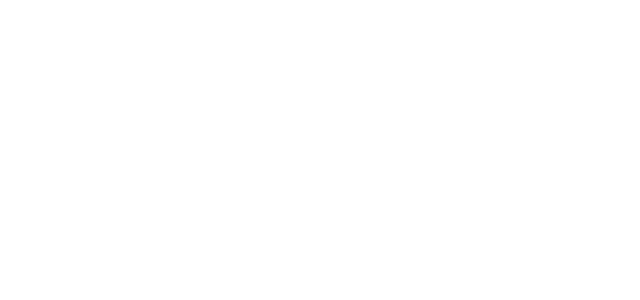
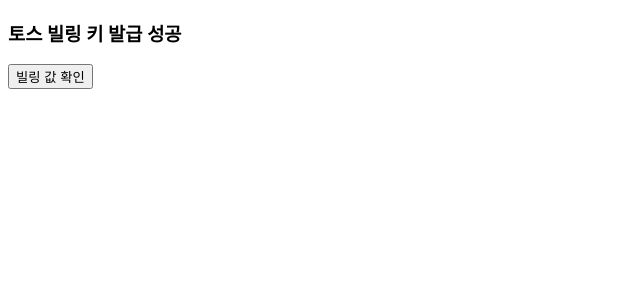
Before and after one commit to hanbeulYou/pg-with-js, a React (Create React App) app: page /toss-billing/success in a window 1280 px wide. Before the commit this address had no page. Shown: the top 300 px of the page, without its empty margins (0-640 px from the left). Built offline with nearby package versions, Linux system fonts and the light colour scheme.

Commit message:
feature: toss 자동결제를 위한 billing key 발급 기능 추가

```diff
--- a/src/App.tsx
+++ b/src/App.tsx
@@ -5,15 +5,19 @@
 import Layout from "./Layout";
 import TossFail from "./TossPayments/TossFail";
 import TossSuccess from "./TossPayments/TossSuccess";
+import TossBillingSuccess from "./TossBilling/TossBillingSuccess";
+import TossBillingFail from "./TossBilling/TossBillingFail";
 
 function App() {
   return (
     <Routes>
       <Route path="/" element={<Layout />}>
         <Route index element={<Home />} />
-        <Route path="complete" element={<Complete />} />
+        <Route path="smartro/complete" element={<Complete />} />
         <Route path="toss/success" element={<TossSuccess />} />
         <Route path="toss/fail" element={<TossFail />} />
+        <Route path="toss-billing/success" element={<TossBillingSuccess />} />
+        <Route path="toss-billing/fail" element={<TossBillingFail />} />
       </Route>
     </Routes>
   );
--- a/src/Home.tsx
+++ b/src/Home.tsx
@@ -1,11 +1,13 @@
-import React from "react";
-import SmartroPayment from "./Smartro/SmartroPayComponent";
-import TossPaymentsComponent from "./TossPayments/TossPaymentsComponent";
+import TossBiliingComponent from "./TossBilling/TossBillingComponent";
+// import SmartroPayment from "./Smartro/SmartroPayComponent";
+// import TossPaymentsComponent from "./TossPayments/TossPaymentsComponent";
 
 export default function Home() {
   return (
     <div>
-      <TossPaymentsComponent />
+      {/* <SmartroPayment/> */}
+      {/* <TossPaymentsComponent /> */}
+      <TossBiliingComponent />
     </div>
   );
 }
--- /dev/null
+++ b/src/TossBilling/TossBillingComponent.tsx
@@ -0,0 +1,41 @@
+declare global {
+  interface Window {
+    TossPayments: any; // 원하는 타입으로 대체 가능합니다.
+  }
+}
+
+export default function TossBiliingComponent() {
+  const handleBtnClick = () => {
+    const clientKey = process.env.REACT_APP_TOSS_CK;
+
+    if (window.TossPayments) {
+      const tossPayments = window.TossPayments(clientKey);
+      tossPayments
+        .requestBillingAuth("카드", {
+          // customerKey 관련 레퍼런스 : https://docs.tosspayments.com/reference#v1billingauthorizationsissuepost-customerkey
+          customerKey: "78_wDrJ1Ym5PF7nCl-SiX",
+          successUrl: "http://localhost:3000/toss-billing/success",
+          failUrl: "http://localhost:3000/toss-billing/fail",
+        })
+        .catch(function (error: any) {
+          if (error.code === "USER_CANCEL") {
+            console.error("고객이 결제창을 닫았습니다");
+          }
+        });
+    } else {
+      console.error("TossPayments 스크립트가 로드되지 않았습니다.");
+    }
+  };
+
+  return (
+    <div>
+      <button
+        onClick={() => {
+          handleBtnClick();
+        }}
+      >
+        토스 카드 등록 OPEN
+      </button>
+    </div>
+  );
+}
--- /dev/null
+++ b/src/TossBilling/TossBillingFail.tsx
@@ -0,0 +1,9 @@
+const TossBillingFail = () => {
+  return (
+    <div>
+      <p>토스 빌링 실패</p>
+    </div>
+  );
+};
+
+export default TossBillingFail;
--- /dev/null
+++ b/src/TossBilling/TossBillingSuccess.tsx
@@ -0,0 +1,54 @@
+import axios from "axios";
+import { useLocation } from "react-router-dom";
+
+function useQuery() {
+  return new URLSearchParams(useLocation().search);
+}
+
+const TossBillingSuccess = () => {
+  const query = useQuery();
+
+  const handleBtnClick = () => {
+    const customerKey = query.get("customerKey");
+    const authKey = query.get("authKey");
+
+    const secretKey = btoa(process.env.REACT_APP_TOSS_SK + ":");
+    const postURL =
+      "https://api.tosspayments.com/v1/billing/authorizations/issue";
+    const headers = {
+      Authorization: `Basic ${secretKey}`,
+      "Content-Type": "application/json",
+    };
+    const data = {
+      authKey: authKey,
+      customerKey: customerKey,
+    };
+
+    const postBillingKey = async () => {
+      try {
+        const res = await axios.post(postURL, data, { headers });
+        console.log(res.data);
+      } catch (error) {
+        console.error("post Payment Confirm Axios Error : ", error);
+      }
+    };
+
+    postBillingKey();
+  };
+
+  return (
+    <div>
+      <h3>토스 빌링 키 발급 성공</h3>
+
+      <button
+        onClick={() => {
+          handleBtnClick();
+        }}
+      >
+        빌링 값 확인
+      </button>
+    </div>
+  );
+};
+
+export default TossBillingSuccess;
```
